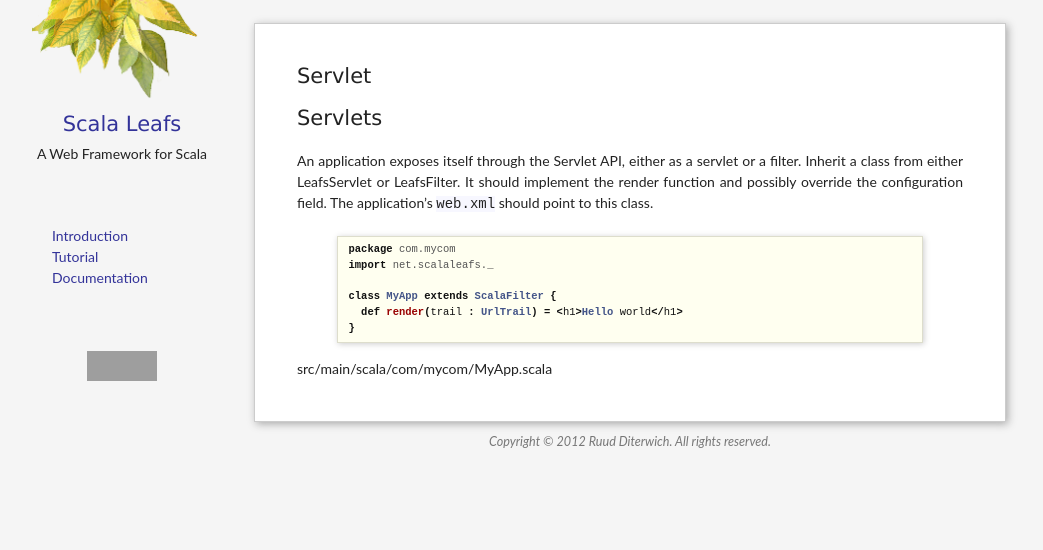
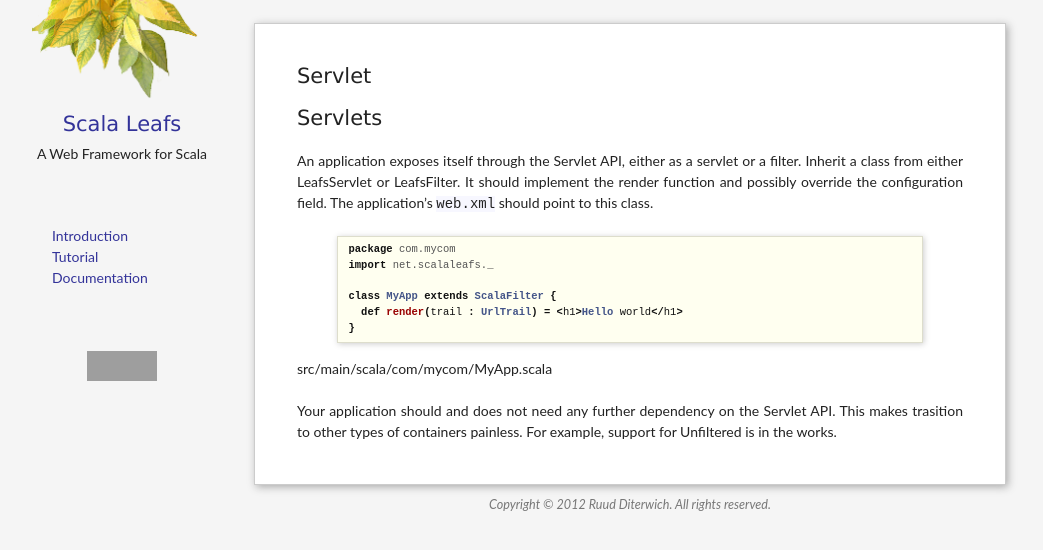
Before and after one commit to scalastuff/scalaleafs, a Jekyll site: the page built from servlet.md, in a window 1280 px wide. Shown: the top 550 px of the page, without its empty margins (10-1053 px from the left). Built offline with Jekyll 4.4.1, drawn with Linux system fonts in a browser that asks for light colours; grey boxes are pictures that could not be loaded.

Commit message:
Updated servlet.md

```diff
--- a/servlet.md
+++ b/servlet.md
@@ -17,3 +17,5 @@ class MyApp extends ScalaFilter {
 }
 {% endhighlight %}
 <span class="label">src/main/scala/com/mycom/MyApp.scala</span>
+
+Your application should and does not need any further dependency on the Servlet API. This makes trasition to other types of containers painless. For example, support for Unfiltered is in the works.
```
